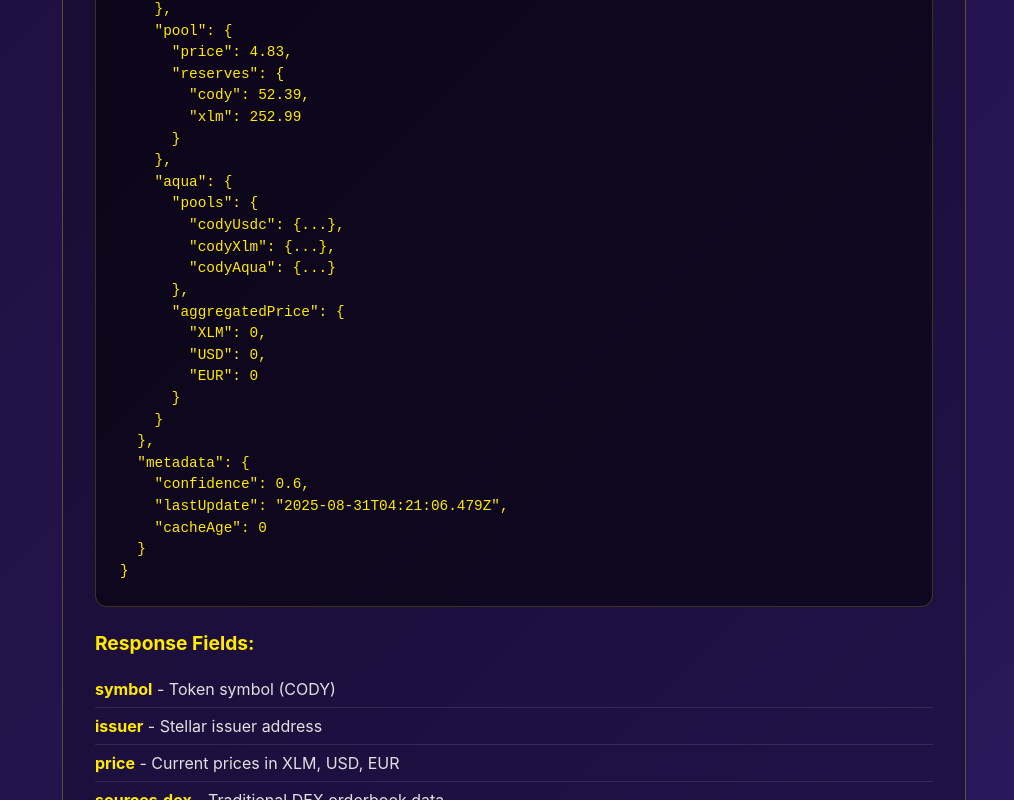
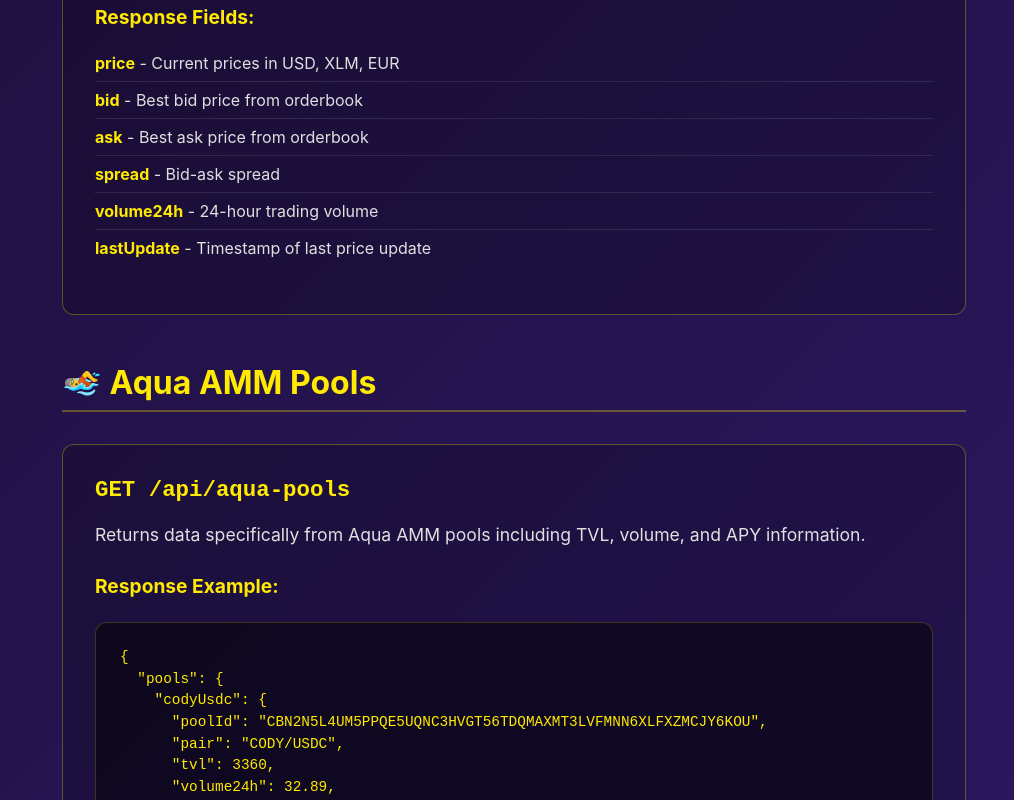
Before and after one commit to codycordova/codytoken, a Next.js app: page /docs/api-reference in a window 1280 px wide. Shown: the part 1120-1920 px from the top of the page, without its empty margins (266-1280 px from the left). Built offline with nearby package versions, Linux system fonts and the light colour scheme; what @creit.tech/stellar-wallets-kit would draw is missing.

Commit message:
Fix API documentation to reflect new simplified price API format

```diff
--- a/src/app/docs/api-reference/page.tsx
+++ b/src/app/docs/api-reference/page.tsx
@@ -41,62 +41,32 @@
           <h2>📊 Price Data</h2>
           <div className="api-endpoint">
             <h3>GET /api/price</h3>
-            <p>Returns comprehensive CODY price data from all available sources including Stellar DEX and Aqua AMM pools.</p>
+            <p>Returns live CODY price data directly from Stellar Horizon orderbook with real-time USD/EUR conversion.</p>
 
             <h4>Response Example:</h4>
             <div className="code-block">
               <pre><code>{`{
-  "symbol": "CODY",
-  "issuer": "GAW55YAX46HLIDRONLOLUWP672HTFXW5WWTEI2T7OXVEFEDE5UKQDJAK",
   "price": {
+    "USD": 1.248536,
     "XLM": 4.0,
-    "USD": 1.45,
-    "EUR": 1.70
+    "EUR": 1.455417814590192
   },
-  "sources": {
-    "dex": {
-      "bid": 3,
-      "ask": 5,
-      "spread": 2,
-      "volume24h": 24.91
-    },
-    "pool": {
-      "price": 4.83,
-      "reserves": {
-        "cody": 52.39,
-        "xlm": 252.99
-      }
-    },
-    "aqua": {
-      "pools": {
-        "codyUsdc": {...},
-        "codyXlm": {...},
-        "codyAqua": {...}
-      },
-      "aggregatedPrice": {
-        "XLM": 0,
-        "USD": 0,
-        "EUR": 0
-      }
-    }
-  },
-  "metadata": {
-    "confidence": 0.6,
-    "lastUpdate": "2025-08-31T04:21:06.479Z",
-    "cacheAge": 0
-  }
+  "bid": 3,
+  "ask": 5,
+  "spread": 2,
+  "volume24h": 0.2528956,
+  "lastUpdate": "2025-10-19T06:13:48.552Z"
 }`}</code></pre>
             </div>
 
             <h4>Response Fields:</h4>
             <ul>
-              <li><strong>symbol</strong> - Token symbol (CODY)</li>
-              <li><strong>issuer</strong> - Stellar issuer address</li>
-              <li><strong>price</strong> - Current prices in XLM, USD, EUR</li>
-              <li><strong>sources.dex</strong> - Traditional DEX orderbook data</li>
-              <li><strong>sources.pool</strong> - Pool-based pricing data</li>
-              <li><strong>sources.aqua</strong> - Aqua AMM pool data</li>
-              <li><strong>metadata.confidence</strong> - Data confidence score (0-1)</li>
+              <li><strong>price</strong> - Current prices in USD, XLM, EUR</li>
+              <li><strong>bid</strong> - Best bid price from orderbook</li>
+              <li><strong>ask</strong> - Best ask price from orderbook</li>
+              <li><strong>spread</strong> - Bid-ask spread</li>
+              <li><strong>volume24h</strong> - 24-hour trading volume</li>
+              <li><strong>lastUpdate</strong> - Timestamp of last price update</li>
             </ul>
           </div>
         </div>
```
